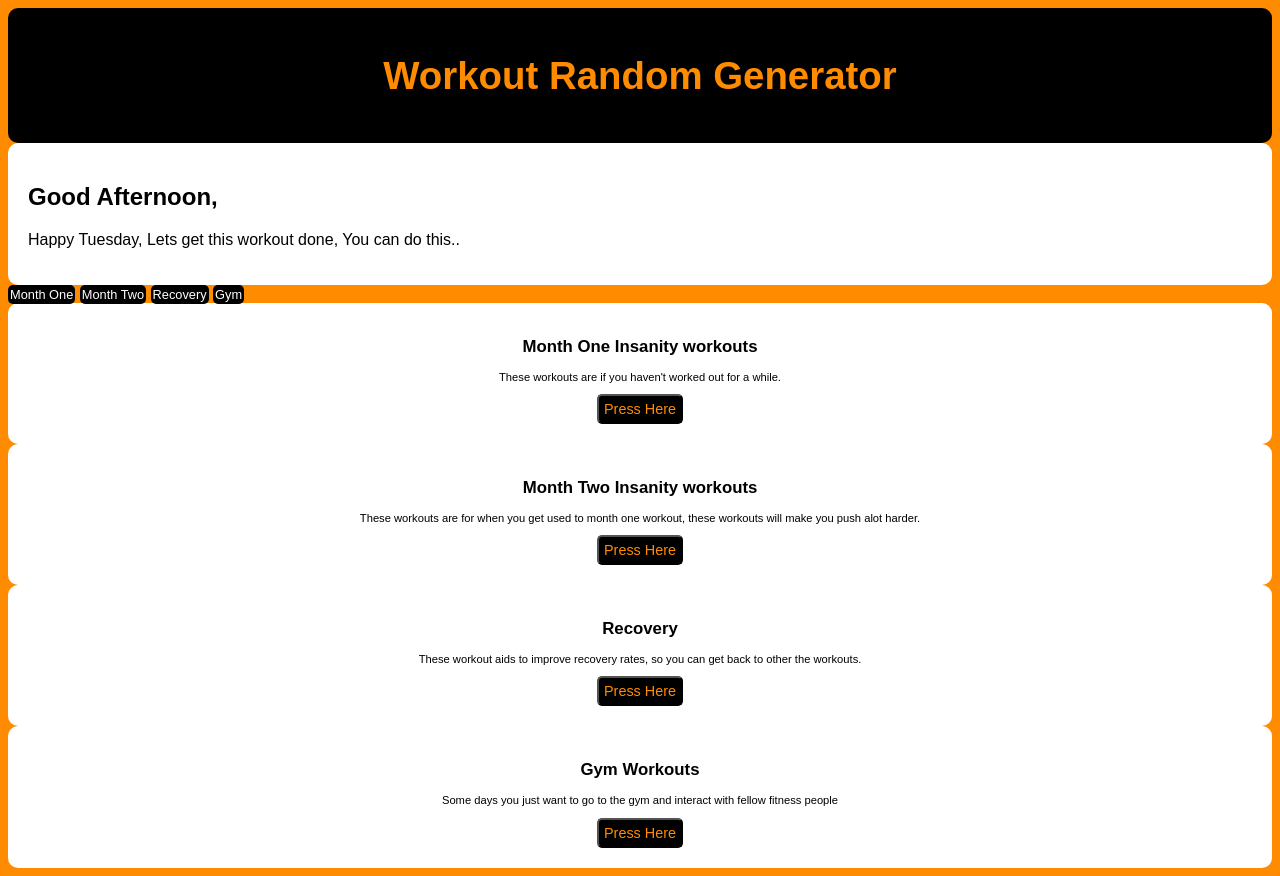
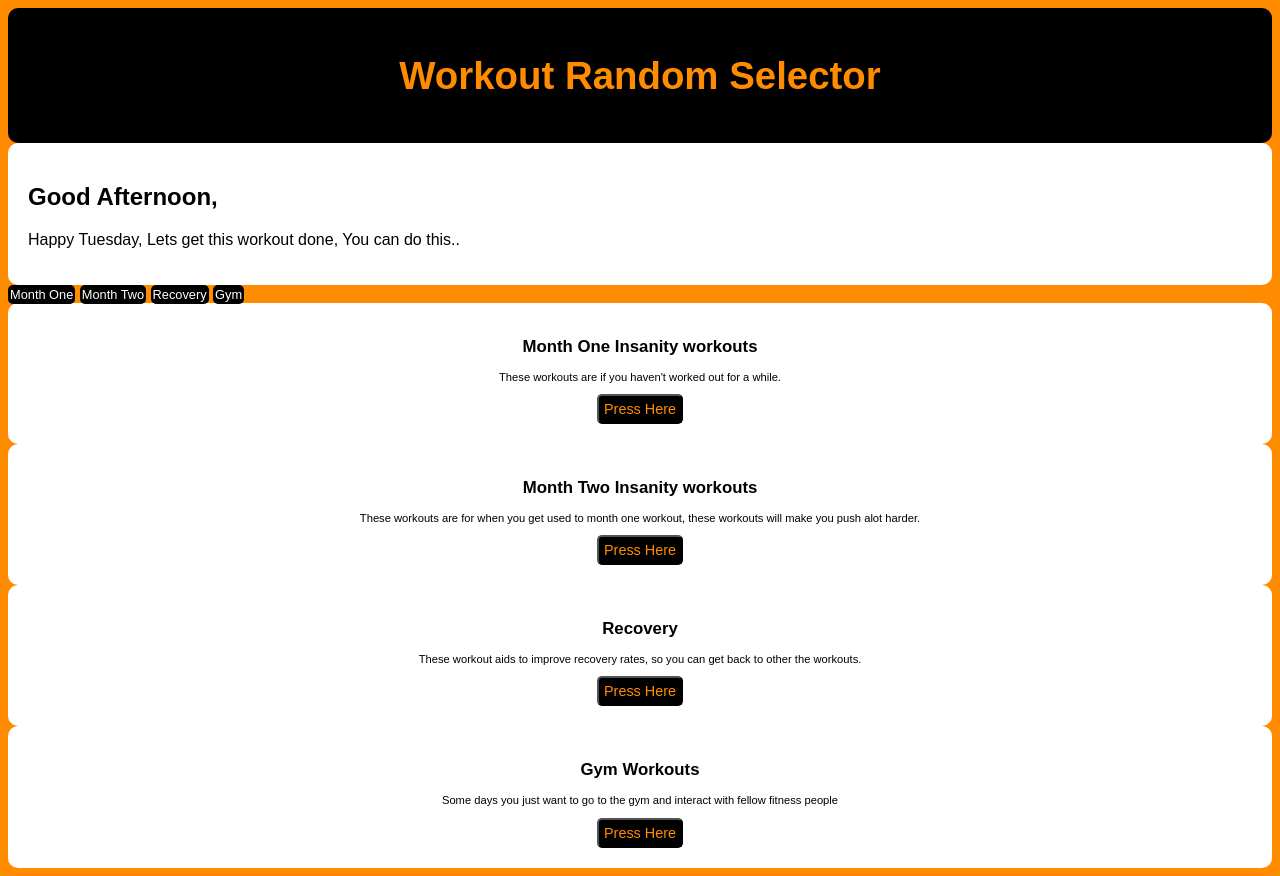
Before and after one commit to ianstevenjohnson9/randomWorkoutSelector, a plain HTML site: page index.html in a window 1280 px wide. Drawn offline with Linux system fonts and the light colour scheme.

Commit message:
fixed typo for the h1

```diff
--- a/index.html
+++ b/index.html
@@ -9,7 +9,7 @@
     <body>
 
         <div class="name">
-            <h1>Workout Random Generator</h1>
+            <h1>Workout Random Selector</h1>
         </div>
         <section id="welcomeNav">
             <div id="welcome"></div>
```
